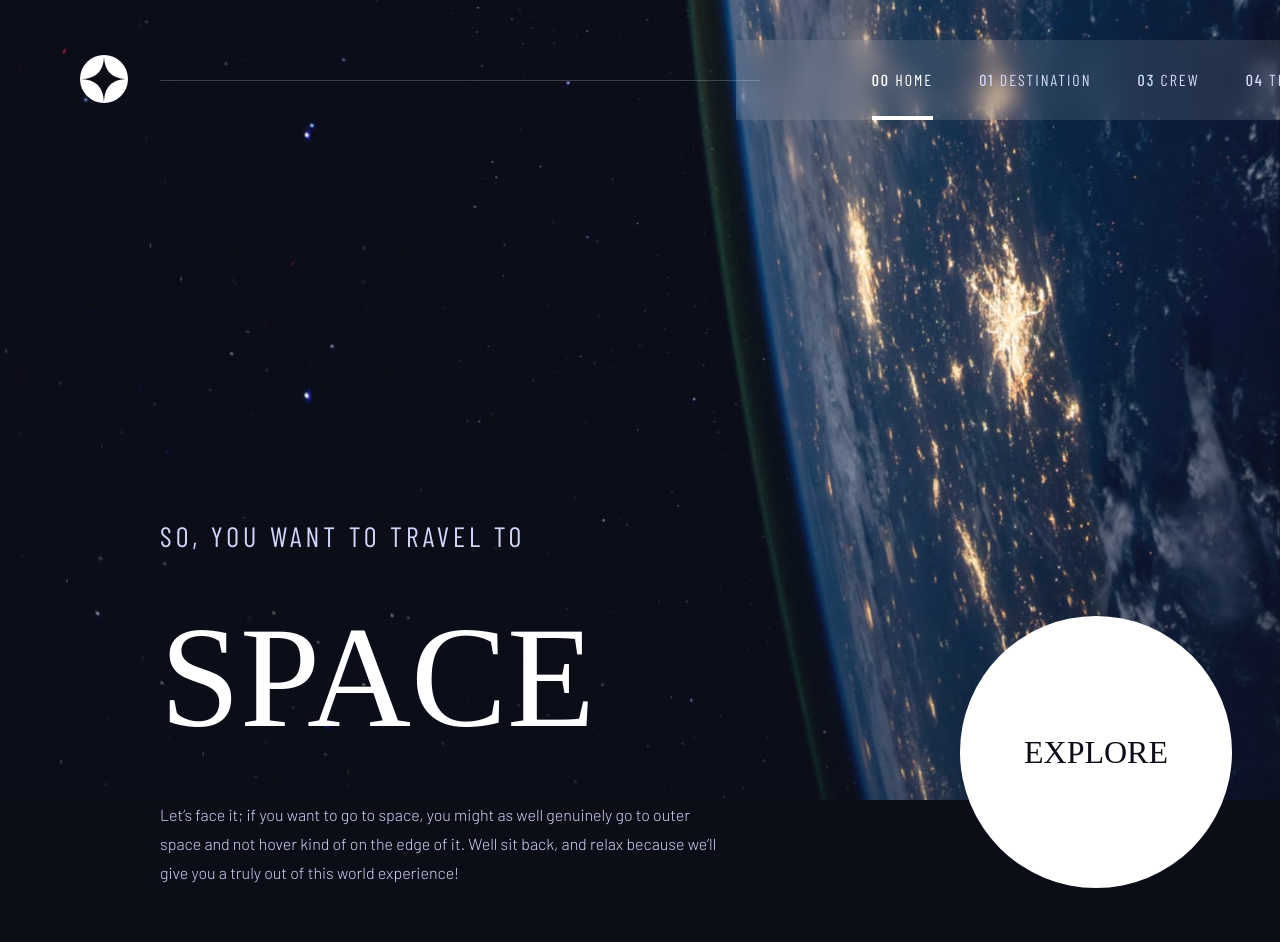
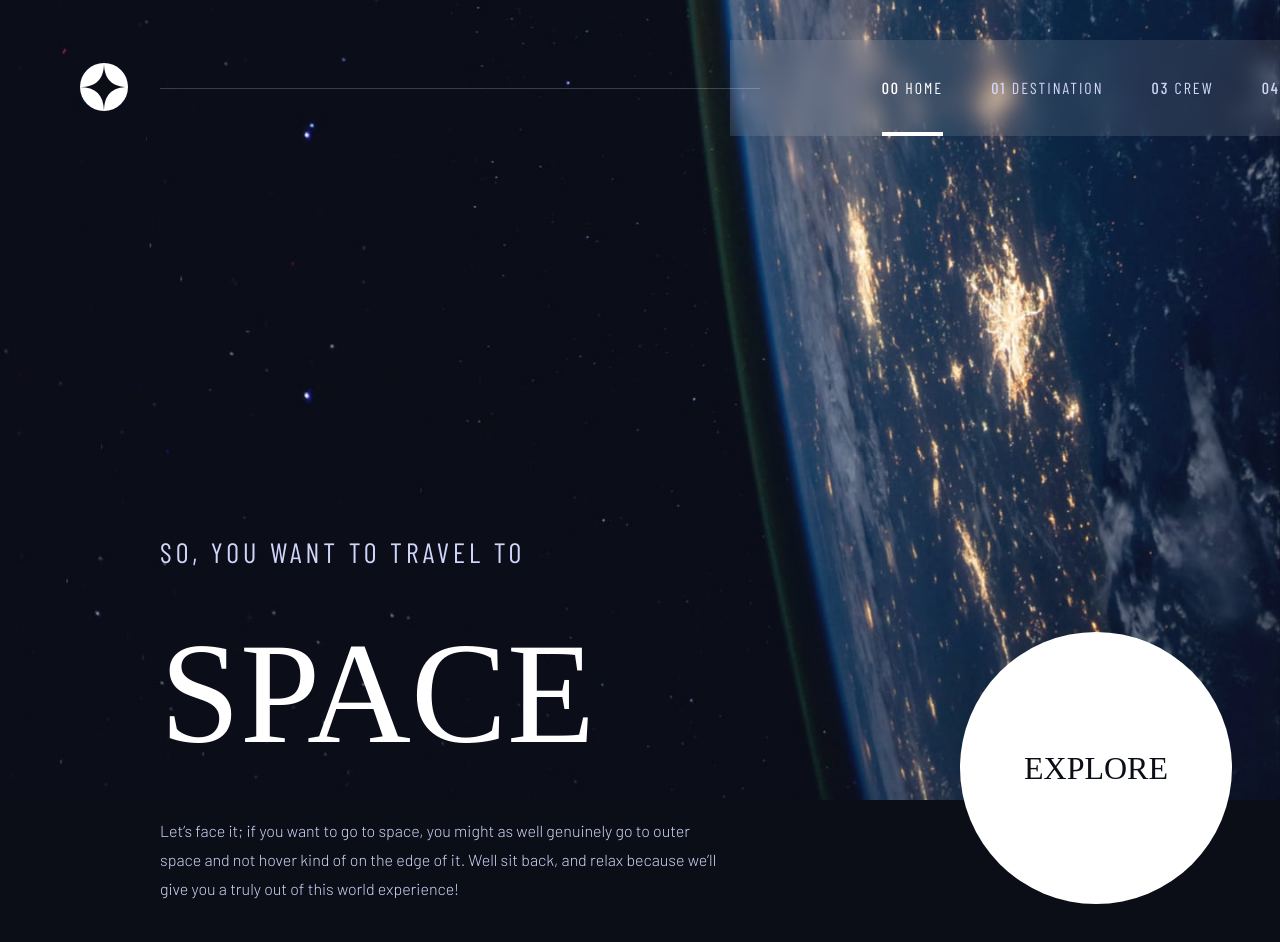
Before and after one commit to aminetiouk/space-tourism-website, a React (Vite) app: page / in a window 1280 px wide. Shown: the top 942 px of the page. Built offline with nearby package versions, Linux system fonts and the light colour scheme; a web font is replaced by a local one.

Commit message:
style: refine nav bar spacing, alignment, and hover underline positioning

```diff
--- a/src/App.css
+++ b/src/App.css
@@ -289,13 +289,13 @@ body {
   color: var(--blue-300);
   backdrop-filter: blur(10px);
   display: flex;
-  height: 80px;
-  width: 704px;
+  height: 96px;
+  padding: 0 64px;
   margin-left: auto;
-  padding-right: 5rem;
+  width: 710px;
   justify-content: end;
   align-items: center;
-  gap: 46px;
+  gap: 48px;
 }
 
 .nav-links li:hover:not(.active) {
@@ -304,6 +304,9 @@ body {
 
 .nav-links li {
   position: relative;
+  height: 100%;
+  display: flex;
+  align-items: center;
 }
 .active {
   color: var(--white);
@@ -316,7 +319,7 @@ body {
   width: 100%;
   background-color: white;
   left: 0;
-  bottom: -30px;
+  bottom: 0;
 }
 
 .nav-links li::before {
@@ -326,7 +329,7 @@ body {
   width: 100%;
   background-color: rgba(255, 255, 255, 0.2);
   left: 0;
-  bottom: -30px;
+  bottom: 0;
   opacity: 0;
   transform: scale(0, 1);
   transition: all 0.3s ease-out;
@@ -588,7 +591,6 @@ body {
   }
   .nav-links {
     width: 800px;
-    padding: 48px 40px;
   }
 
   .nav-logo{
```
